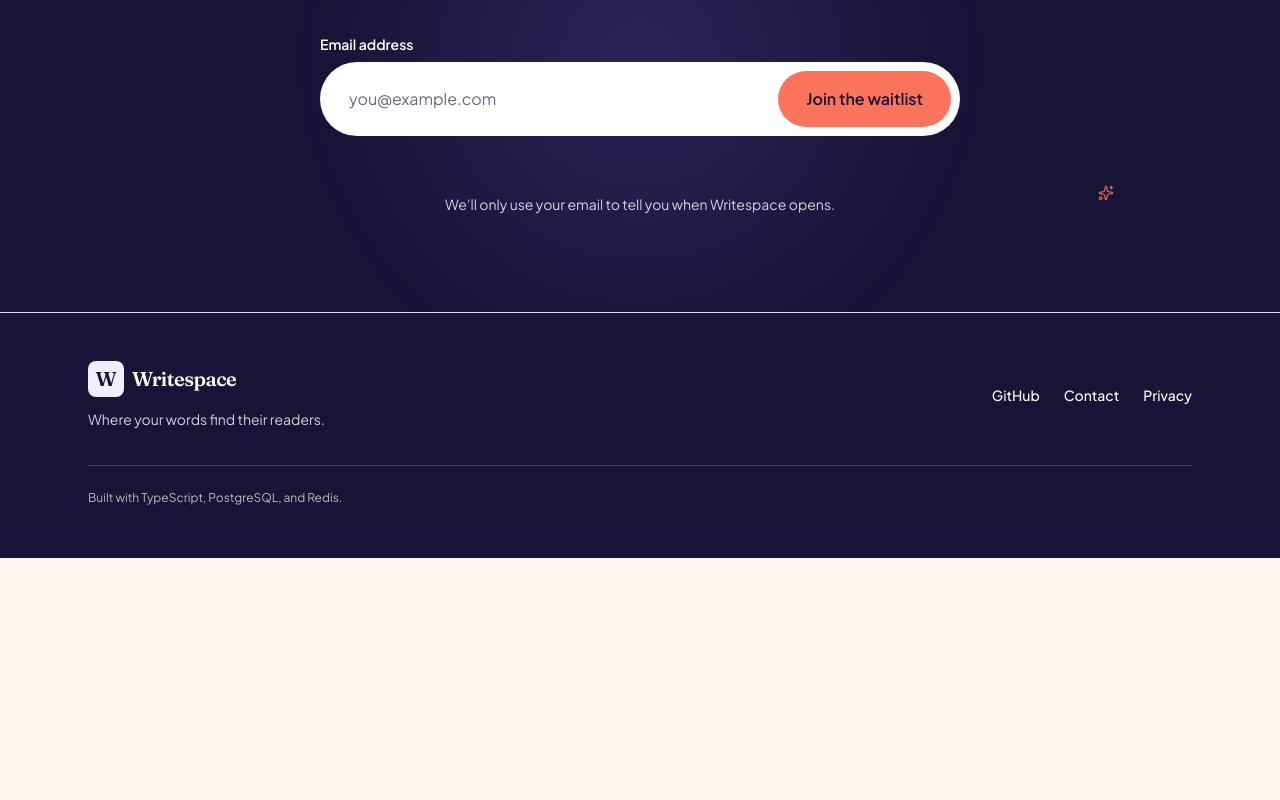
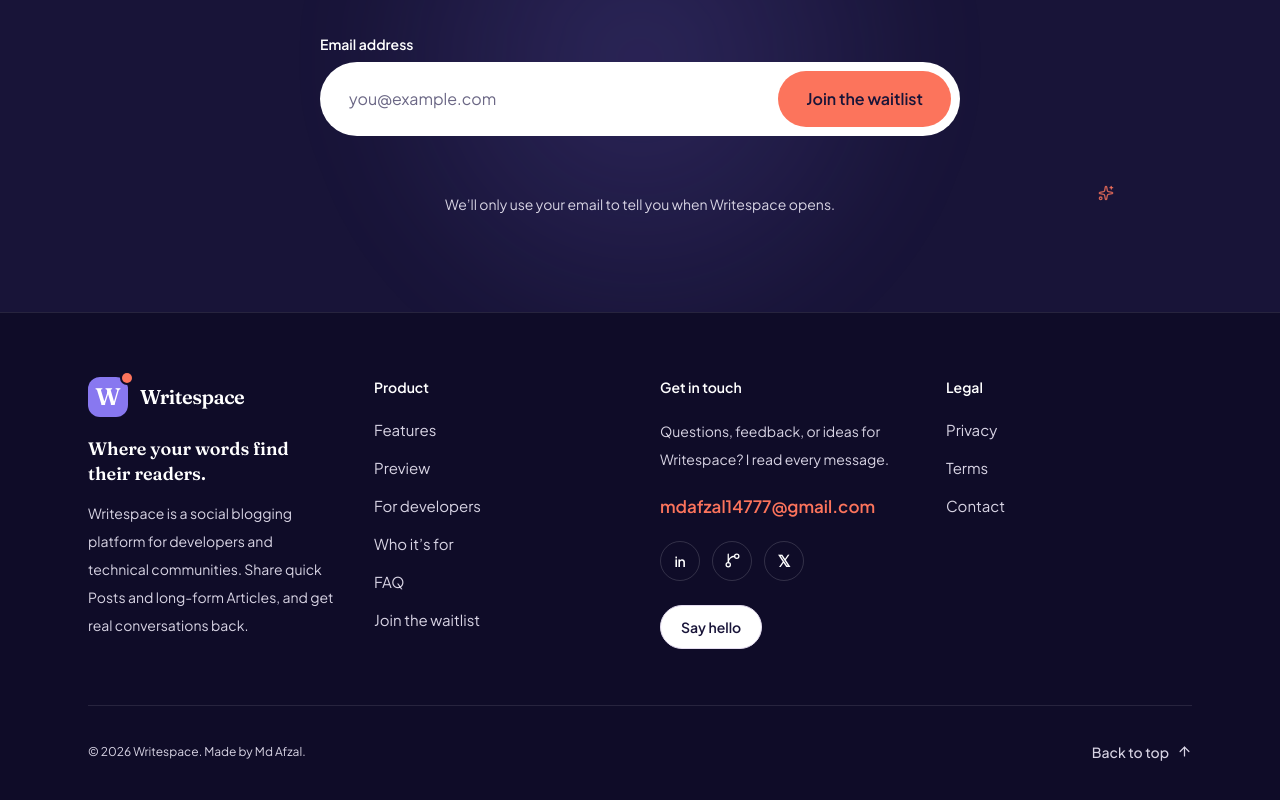
Before and after one commit to Afzal14786/writespace-landing-page, a Next.js app: page / in a window 1280 px wide. Shown: the part 7497-8297 px from the top of the page. Before the commit the page ends 8055 px from the top, so only its background shows below. Built offline with nearby package versions, Linux system fonts and the light colour scheme.

Commit message:
feat: add branded not-found page and contact footer

```diff
--- /dev/null
+++ b/src/app/not-found.tsx
@@ -0,0 +1,68 @@
+import Link from "next/link";
+import { ArrowLeft, ArrowRight } from "lucide-react";
+
+import { Container, Section } from "@/components/ui";
+
+export default function NotFound() {
+  return (
+    <main>
+      <Section
+        background="paper"
+        className="relative isolate grid min-h-[75svh] place-items-center overflow-hidden"
+      >
+        {/* Subtle brand-coloured background accents. */}
+        <div
+          aria-hidden="true"
+          className="pointer-events-none absolute -right-24 top-10 -z-10 size-80 rounded-full bg-lavender blur-3xl"
+        />
+
+        <div
+          aria-hidden="true"
+          className="pointer-events-none absolute -bottom-24 -left-24 -z-10 size-72 rounded-full bg-peach blur-3xl"
+        />
+
+        <Container>
+          <div className="mx-auto max-w-[640px] text-center">
+            <span className="inline-flex items-center rounded-pill border border-line bg-surface px-4 py-2 font-mono text-xs tracking-widest text-lavender-text">
+              404 · PAGE NOT FOUND
+            </span>
+
+            <p
+              aria-hidden="true"
+              className="mt-8 font-headline text-[clamp(100px,22vw,180px)] font-semibold leading-none tracking-[-0.07em] text-violet/30"
+            >
+              404
+            </p>
+
+            <h1 className="mt-5 font-headline text-[34px] font-semibold leading-tight tracking-tight text-ink sm:text-[48px]">
+              Looks like this page wandered off.
+            </h1>
+
+            <p className="mx-auto mt-5 max-w-[460px] font-copy text-base leading-7 text-body">
+              We couldn&apos;t find the page you&apos;re looking for. It may have moved,
+              or the address might be incorrect.
+            </p>
+
+            <div className="mt-8 flex flex-col justify-center gap-3 sm:flex-row">
+              <Link
+                href="/"
+                className="inline-flex min-h-12 items-center justify-center gap-2 rounded-pill bg-coral px-6 font-copy text-sm font-semibold text-ink transition-transform duration-150 hover:-translate-y-0.5 focus-visible:outline-3 focus-visible:outline-offset-4 focus-visible:outline-violet"
+              >
+                <ArrowLeft size={16} aria-hidden="true" />
+                Back to homepage
+              </Link>
+
+              <Link
+                href="/#waitlist"
+                className="inline-flex min-h-12 items-center justify-center gap-2 rounded-pill border border-line bg-surface px-6 font-copy text-sm font-semibold text-ink transition-colors duration-150 hover:border-ink/30 focus-visible:outline-3 focus-visible:outline-offset-4 focus-visible:outline-violet"
+              >
+                Join the waitlist
+                <ArrowRight size={16} aria-hidden="true" />
+              </Link>
+            </div>
+          </div>
+        </Container>
+      </Section>
+    </main>
+  );
+}
--- a/src/components/sections/footer.tsx
+++ b/src/components/sections/footer.tsx
@@ -1,40 +1,90 @@
 import Link from "next/link";
+import { ArrowUp, GitBranch } from "lucide-react";
 
-import { Container } from "@/components/ui";
+import { Button, Container } from "@/components/ui";
+import { site } from "@/content/site";
 
-const footerLinks = [
-  {
-    label: "GitHub",
-    href: "https://github.com/afzal14786/",
-    external: true,
-  },
-  {
-    label: "Contact",
-    href: "mailto:contactwritespace@gmail.com",
-    external: false,
-  },
-  {
-    label: "Privacy",
-    href: "/privacy",
-    external: false,
-  },
-] as const;
+type SocialLink = {
+  label: string;
+  href: string;
+  mark: "linkedin" | "github" | "x";
+};
+
+function SocialMark({ mark }: { mark: SocialLink["mark"] }) {
+  if (mark === "github") {
+    return <GitBranch size={17} strokeWidth={1.8} aria-hidden="true" />;
+  }
+
+  if (mark === "linkedin") {
+    return (
+      <span
+        aria-hidden="true"
+        className="font-copy text-sm font-bold tracking-tight"
+      >
+        in
+      </span>
+    );
+  }
+
+  return (
+    <span aria-hidden="true" className="font-copy text-base font-semibold">
+      𝕏
+    </span>
+  );
+}
+
+const footerLinkClasses =
+  "font-copy text-[15px] leading-6 text-[#D8D4E4] transition-colors duration-150 hover:text-surface hover:underline hover:underline-offset-4 focus-visible:outline-3 focus-visible:outline-offset-4 focus-visible:outline-violet";
+
+const footerHeadingClasses =
+  "mb-5 font-copy text-sm font-semibold text-surface";
 
 export function Footer() {
+  const { brand, product, contact, legal, bottomBar } = site.footer;
+
+  const currentYear = new Date().getFullYear();
+
+  // Empty contact placeholders are intentionally omitted instead of
+  // rendering invented or non-functional social links.
+  const socialLinks: SocialLink[] = [
+    {
+      label: "LinkedIn",
+      href: contact.linkedin,
+      mark: "linkedin",
+    },
+    {
+      label: "GitHub",
+      href: contact.github,
+      mark: "github",
+    },
+    {
+      label: "X",
+      href: contact.x,
+      mark: "x",
+    },
+  ].filter((link) => link.href.trim().length > 0);
+
+  const helloHref = contact.email
+    ? `mailto:${contact.email}?subject=${encodeURIComponent(contact.sayHelloSubject)}`
+    : undefined;
+
   return (
-    <footer className="border-t border-line bg-ink py-10 sm:py-12">
+    <footer
+      id="contact"
+      className="border-t border-white/10 bg-ink-deep py-14 sm:py-16"
+    >
       <Container>
-        <div className="flex flex-col gap-8 sm:flex-row sm:items-center sm:justify-between">
-          {/* Brand */}
-          <div>
+        <div className="grid grid-cols-1 gap-x-8 gap-y-10 sm:grid-cols-2 xl:grid-cols-4 xl:gap-x-10">
+          {/* Column 1: Brand */}
+          <div className="order-1">
             <Link
               href="#top"
               aria-label="Writespace home"
-              className="inline-flex items-center gap-2 rounded-md focus-visible:outline-3 focus-visible:outline-offset-4 focus-visible:outline-violet"
+              className="inline-flex items-center gap-3 rounded-md focus-visible:outline-3 focus-visible:outline-offset-4 focus-visible:outline-violet"
             >
               <span
                 aria-hidden="true"
-                className="grid size-9 place-items-center rounded-lg bg-lavender font-headline text-xl font-semibold text-ink"
+                className="relative grid size-10 place-items-center rounded-xl bg-violet font-headline text-2xl font-semibold text-surface after:absolute after:-right-1 after:-top-1 after:size-2.5 after:rounded-full after:bg-coral after:ring-2 after:ring-ink-deep"
               >
                 W
               </span>
@@ -44,35 +94,111 @@ export function Footer() {
               </span>
             </Link>
 
-            <p className="mt-3 font-copy text-sm text-surface/80">
-              Where your words find their readers.
+            <p className="mt-5 font-headline text-lg font-semibold leading-snug text-surface">
+              {brand.tagline}
+            </p>
+
+            <p className="mt-3 max-w-[300px] font-copy text-sm leading-7 text-[#D8D4E4]">
+              {brand.description}
             </p>
           </div>
 
-          {/* Footer links */}
-          <nav aria-label="Footer navigation">
-            <ul className="flex flex-wrap gap-x-6 gap-y-3">
-              {footerLinks.map((link) => (
-                <li key={link.label}>
+          {/* Column 2 on desktop, third on mobile: Product */}
+          <nav aria-label="Product links" className="order-3 sm:order-2">
+            <h2 className={footerHeadingClasses}>{product.heading}</h2>
+
+            <ul className="space-y-3">
+              {product.links.map((link) => (
+                <li key={link.href}>
+                  <Link href={link.href} className={footerLinkClasses}>
+                    {link.label}
+                  </Link>
+                </li>
+              ))}
+            </ul>
+          </nav>
+
+          {/* Column 3 on desktop, immediately after Brand on mobile: Contact */}
+          <div className="order-2 sm:order-3">
+            <h2 className={footerHeadingClasses}>{contact.heading}</h2>
+
+            <p className="max-w-[280px] font-copy text-sm leading-7 text-[#D8D4E4]">
+              {contact.description}
+            </p>
+
+            {contact.email ? (
+              <a
+                href={`mailto:${contact.email}`}
+                className="mt-5 inline-block break-all font-copy text-[17px] font-semibold text-coral transition-colors duration-150 hover:text-surface hover:underline hover:underline-offset-4 focus-visible:outline-3 focus-visible:outline-offset-4 focus-visible:outline-violet"
+              >
+                {contact.email}
+              </a>
+            ) : (
+              <p className="mt-5 font-copy text-sm leading-6 text-surface/60">
+                Email contact details will be added before launch.
+              </p>
+            )}
+
+            {socialLinks.length > 0 ? (
+              <div className="mt-5 flex flex-wrap gap-3">
+                {socialLinks.map((link) => (
                   <a
+                    key={link.label}
                     href={link.href}
-                    target={link.external ? "_blank" : undefined}
-                    rel={link.external ? "noopener noreferrer" : undefined}
-                    className="font-copy text-sm font-medium text-surface hover:text-coral focus-visible:outline-3 focus-visible:outline-offset-4 focus-visible:outline-violet"
+                    target="_blank"
+                    rel="noopener noreferrer"
+                    aria-label={`Writespace on ${link.label} (opens in a new tab)`}
+                    className="grid size-10 place-items-center rounded-full border border-white/15 text-surface transition-colors duration-150 hover:border-coral hover:bg-coral hover:text-ink focus-visible:outline-3 focus-visible:outline-offset-4 focus-visible:outline-violet"
                   >
+                    <SocialMark mark={link.mark} />
+                  </a>
+                ))}
+              </div>
+            ) : (
+              <p className="mt-4 font-copy text-xs text-surface/60">
+                Social profile links will be added before launch.
+              </p>
+            )}
+
+            {helloHref ? (
+              <div className="mt-6">
+                <Button href={helloHref} variant="secondary" size="md">
+                  {contact.sayHelloLabel}
+                </Button>
+              </div>
+            ) : null}
+          </div>
+
+          {/* Column 4: Legal */}
+          <nav aria-label="Legal links" className="order-4">
+            <h2 className={footerHeadingClasses}>{legal.heading}</h2>
+
+            <ul className="space-y-3">
+              {legal.links.map((link) => (
+                <li key={link.href}>
+                  <Link href={link.href} className={footerLinkClasses}>
                     {link.label}
-                  </a>
+                  </Link>
                 </li>
               ))}
             </ul>
           </nav>
         </div>
 
-        {/* Technology note */}
-        <div className="mt-9 border-t border-surface/20 pt-5">
-          <p className="font-copy text-xs leading-6 text-surface/70">
-            Built with TypeScript, PostgreSQL, and Redis.
+        {/* Footer bottom bar */}
+        <div className="mt-12 flex flex-col gap-4 border-t border-white/10 pt-6 sm:mt-14 sm:flex-row sm:items-center sm:justify-between">
+          <p className="font-copy text-xs leading-6 text-[#D8D4E4]">
+            © {currentYear} {bottomBar.copyrightLabel} Made by{" "}
+            {bottomBar.madeBy}.
           </p>
+
+          <Link
+            href="#top"
+            className="inline-flex min-h-11 items-center gap-2 self-start rounded-md font-copy text-sm font-medium text-[#D8D4E4] transition-colors duration-150 hover:text-surface focus-visible:outline-3 focus-visible:outline-offset-4 focus-visible:outline-violet sm:self-auto"
+          >
+            {bottomBar.backToTop}
+            <ArrowUp size={15} aria-hidden="true" />
+          </Link>
         </div>
       </Container>
     </footer>
```
